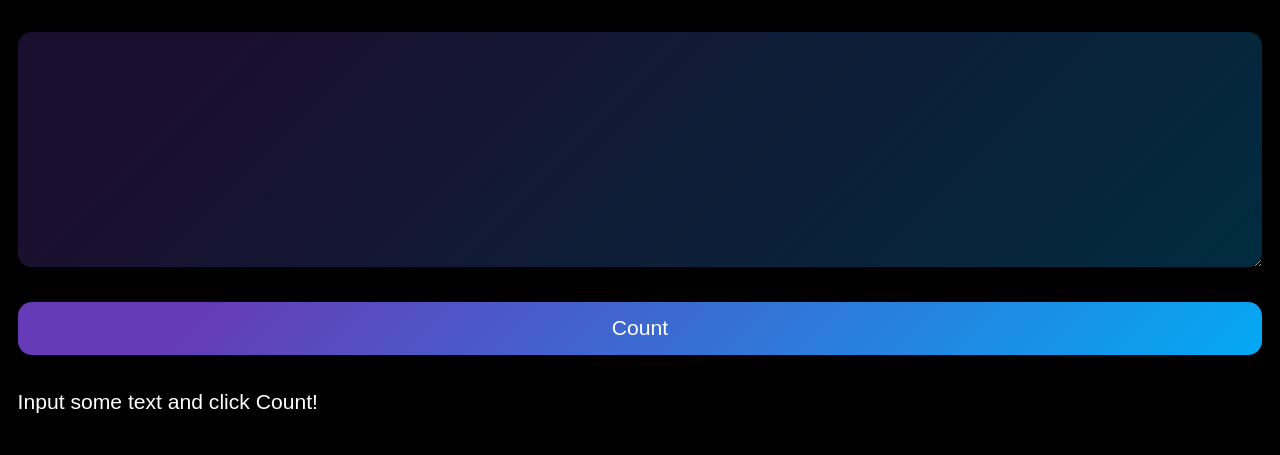
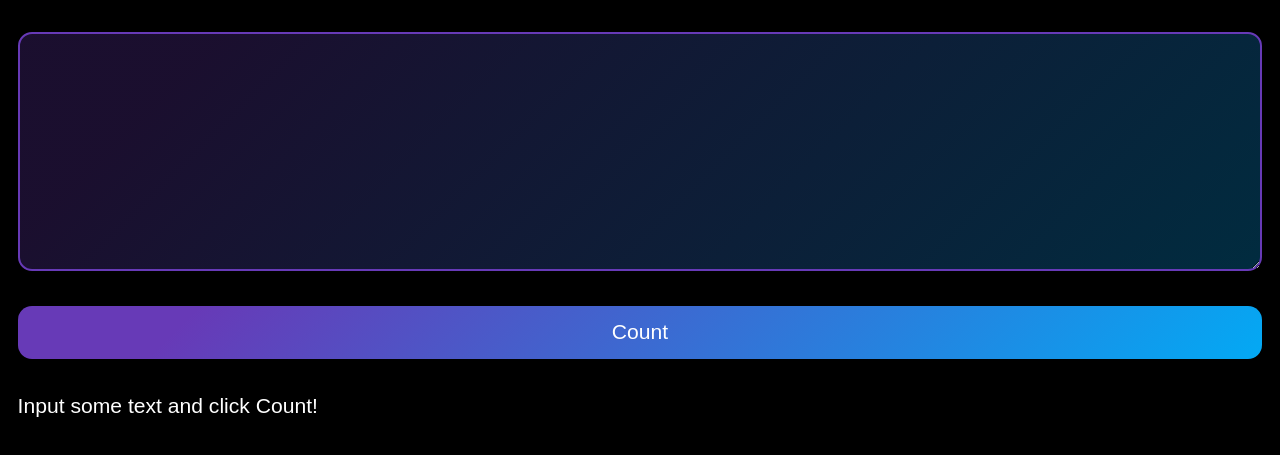
Before and after one commit to samolukadjo/c-counter, a browser extension: page index.html in a window 1280 px wide. Shown: the part 61-516 px from the top of the page. Drawn offline with Linux system fonts and the light colour scheme.

Commit message:
finished styling

```diff
--- a/styles.css
+++ b/styles.css
@@ -45,10 +45,28 @@ body {
 .text-input {
     border-radius: 0.8rem;
     background: linear-gradient(135deg, rgba(104, 58, 183, 0.253) 14%, rgba(3, 168, 244, 0.257) 100%);
-    border: none;
+/*
+    border-image: linear-gradient(135deg, rgba(104, 58, 183) 14%, rgba(3, 168, 244) 100%);
+    border-style: solid;
+*/
+    border-width: 0.15rem;
+    border-color: rgba(103,58,183,1);
     font-size: 0.9em;
     min-height: 12em;
 }
+
+/* .text-input::before {
+    border-radius: 0.8rem;
+    content: '';
+    background-image: linear-gradient(to bottom, #3acfd5 0%, #3a4ed5 100%);
+    padding: 10px;
+    width: 100%;
+    height: 100%;
+    top: -10px;
+    left: -10px;
+    position: absolute;
+    z-index: -1;
+  } */
 
 .result {
     font-size: 1.2rem;
```
Also changed, not shown: manifest.json.
